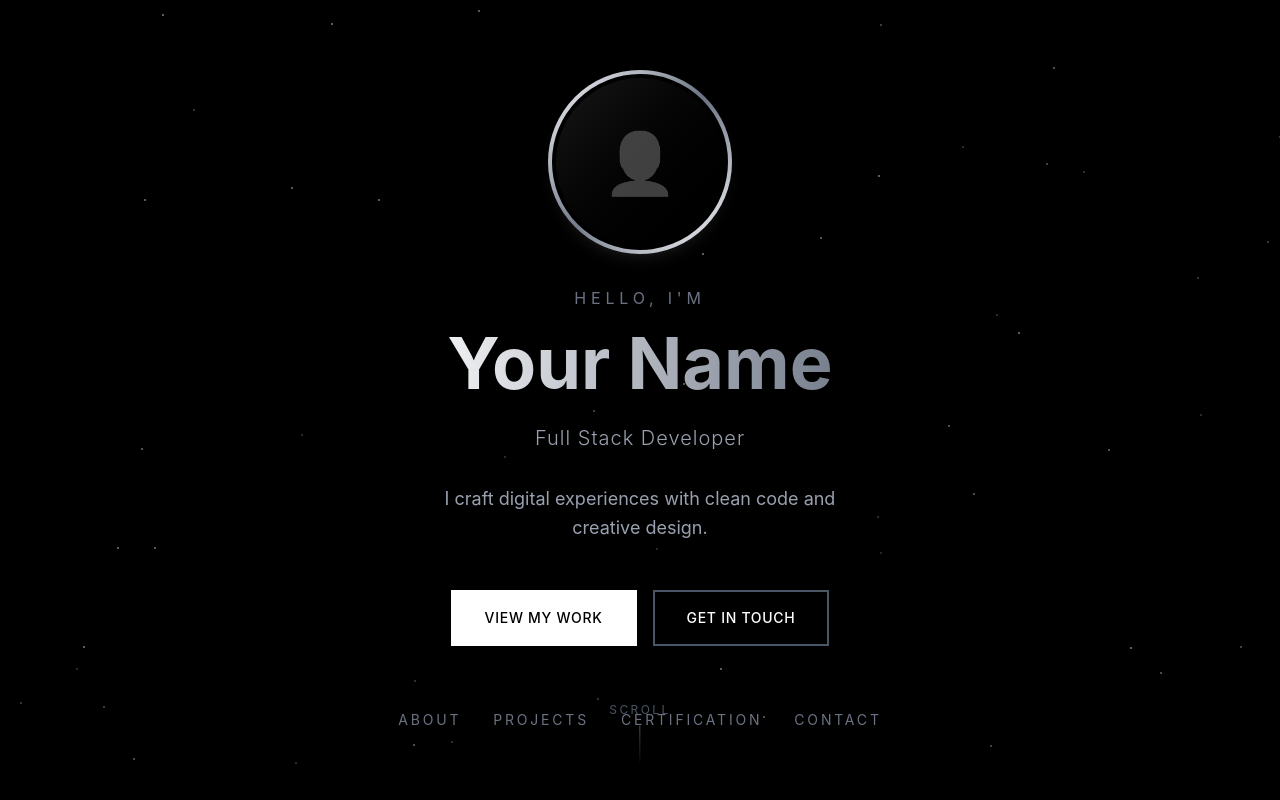
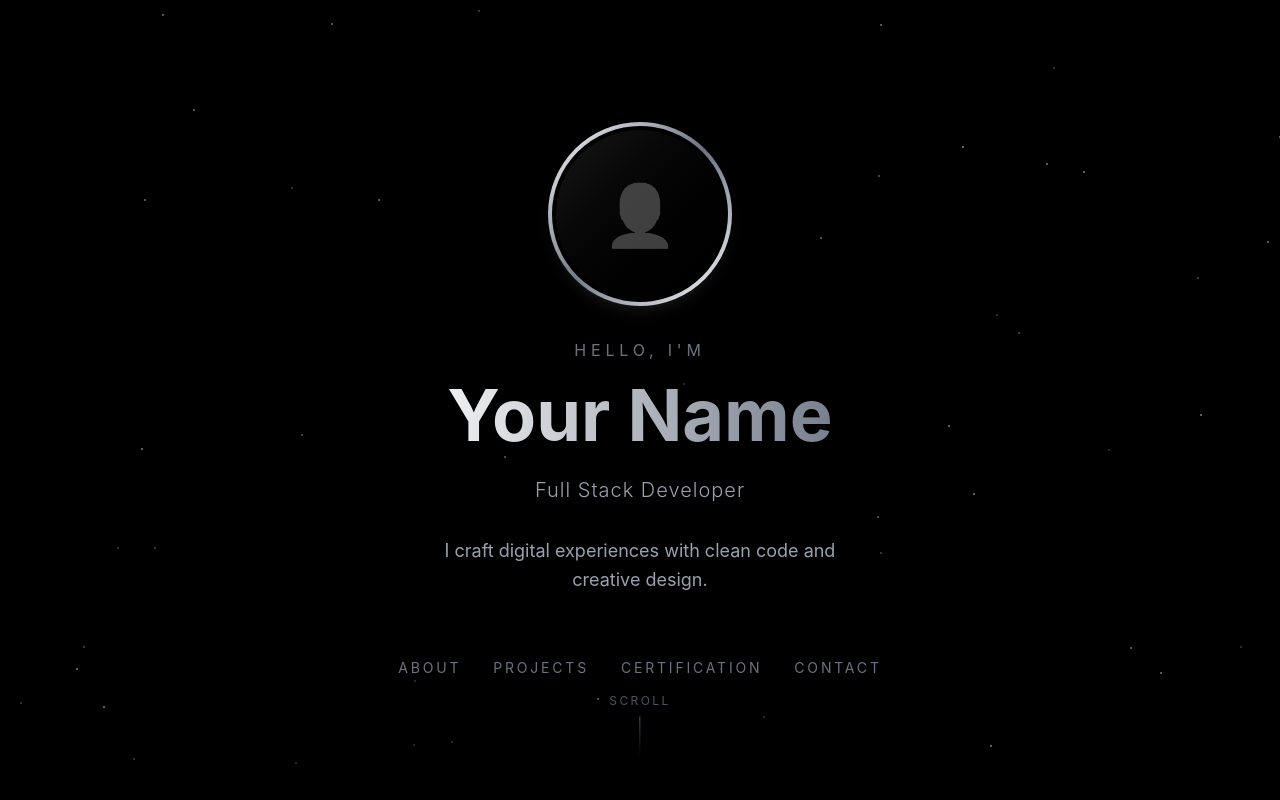
Before and after one commit to robertterquin/personal-portfolio, a React (Vite) app in the folder portfolio_v2/: page / in a window 1280 px wide. Shown: the top 800 px of the page. Built offline with nearby package versions, Linux system fonts and the light colour scheme.

Commit message:
refactor: simplify component structure and remove routing for direct section navigation

```diff
--- a/portfolio_v2/src/App.jsx
+++ b/portfolio_v2/src/App.jsx
@@ -1,4 +1,3 @@
-import { BrowserRouter as Router, Routes, Route } from 'react-router-dom';
 import Landing from './pages/Landing/Landing';
 import About from './pages/About/About';
 import Projects from './pages/Projects/Projects';
@@ -8,15 +7,13 @@ import './App.css';
 
 function App() {
   return (
-    <Router>
-      <Routes>
-        <Route path="/" element={<Landing />} />
-        <Route path="/about" element={<About />} />
-        <Route path="/projects" element={<Projects />} />
-        <Route path="/certification" element={<Certification />} />
-        <Route path="/contact" element={<Contact />} />
-      </Routes>
-    </Router>
+    <div className="scroll-smooth">
+      <Landing />
+      <About />
+      <Projects />
+      <Certification />
+      <Contact />
+    </div>
   );
 }
 
--- a/portfolio_v2/src/index.css
+++ b/portfolio_v2/src/index.css
@@ -1,15 +1,19 @@
 @import "tailwindcss";
 
 /* Global base styles */
+html {
+  scroll-behavior: smooth;
+}
+
 body {
-  @apply bg-black text-white min-h-screen;
+  @apply bg-black text-white;
   font-family: 'Inter', system-ui, -apple-system, BlinkMacSystemFont, 'Segoe UI', Roboto, sans-serif;
   -webkit-font-smoothing: antialiased;
   -moz-osx-font-smoothing: grayscale;
 }
 
 #root {
-  @apply min-h-screen;
+  @apply w-full;
 }
 
 /* Scrollbar Styling */
--- a/portfolio_v2/src/pages/About/About.jsx
+++ b/portfolio_v2/src/pages/About/About.jsx
@@ -1,14 +1,9 @@
-import { Link } from 'react-router-dom';
-
 const About = () => {
   return (
-    <div className="min-h-screen bg-black text-white p-8 md:p-16">
-      <Link to="/" className="inline-block mb-8 text-gray-500 text-sm uppercase tracking-wider hover:text-white transition-colors">
-        ← Back to Home
-      </Link>
+    <section id="about" className="min-h-screen bg-black text-white p-8 md:p-16 flex flex-col justify-center">
       <h1 className="text-4xl md:text-6xl font-bold mb-6">About Me</h1>
       <p className="text-gray-400 text-lg">This section is coming soon...</p>
-    </div>
+    </section>
   );
 };
 
--- a/portfolio_v2/src/pages/Certification/Certification.jsx
+++ b/portfolio_v2/src/pages/Certification/Certification.jsx
@@ -1,14 +1,9 @@
-import { Link } from 'react-router-dom';
-
 const Certification = () => {
   return (
-    <div className="min-h-screen bg-black text-white p-8 md:p-16">
-      <Link to="/" className="inline-block mb-8 text-gray-500 text-sm uppercase tracking-wider hover:text-white transition-colors">
-        ← Back to Home
-      </Link>
+    <section id="certification" className="min-h-screen bg-black text-white p-8 md:p-16 flex flex-col justify-center">
       <h1 className="text-4xl md:text-6xl font-bold mb-6">Certifications</h1>
       <p className="text-gray-400 text-lg">This section is coming soon...</p>
-    </div>
+    </section>
   );
 };
 
--- a/portfolio_v2/src/pages/Contact/Contact.jsx
+++ b/portfolio_v2/src/pages/Contact/Contact.jsx
@@ -1,14 +1,9 @@
-import { Link } from 'react-router-dom';
-
 const Contact = () => {
   return (
-    <div className="min-h-screen bg-black text-white p-8 md:p-16">
-      <Link to="/" className="inline-block mb-8 text-gray-500 text-sm uppercase tracking-wider hover:text-white transition-colors">
-        ← Back to Home
-      </Link>
+    <section id="contact" className="min-h-screen bg-black text-white p-8 md:p-16 flex flex-col justify-center">
       <h1 className="text-4xl md:text-6xl font-bold mb-6">Contact Me</h1>
       <p className="text-gray-400 text-lg">This section is coming soon...</p>
-    </div>
+    </section>
   );
 };
 
--- a/portfolio_v2/src/pages/Landing/Landing.jsx
+++ b/portfolio_v2/src/pages/Landing/Landing.jsx
@@ -1,8 +1,6 @@
-import { Link } from 'react-router-dom';
-
 const Landing = () => {
   return (
-    <div className="min-h-screen flex flex-col justify-center items-center bg-black text-white p-8 relative overflow-hidden">
+    <section id="home" className="min-h-screen flex flex-col justify-center items-center bg-black text-white p-8 relative overflow-hidden">
       {/* Background Particles */}
       <div className="absolute inset-0 pointer-events-none z-0">
         {[...Array(50)].map((_, i) => (
@@ -45,47 +43,31 @@ const Landing = () => {
         </div>
 
         {/* Description */}
-        <p className="text-gray-400 text-lg max-w-md mx-auto mb-12 leading-relaxed">
+        <p className="text-gray-400 text-lg max-w-md mx-auto mb-16 leading-relaxed">
           I craft digital experiences with clean code and creative design.
         </p>
-
-        {/* CTA Buttons */}
-        <div className="flex flex-col sm:flex-row gap-4 justify-center mb-16">
-          <Link
-            to="/projects"
-            className="px-8 py-4 bg-white text-black font-medium uppercase tracking-wider text-sm border-2 border-white hover:bg-transparent hover:text-white transition-all duration-300"
-          >
-            View My Work
-          </Link>
-          <Link
-            to="/contact"
-            className="px-8 py-4 bg-transparent text-white font-medium uppercase tracking-wider text-sm border-2 border-gray-600 hover:border-white hover:bg-white hover:text-black transition-all duration-300"
-          >
-            Get In Touch
-          </Link>
-        </div>
 
         {/* Navigation Links */}
         <nav className="flex flex-wrap gap-8 justify-center">
           {['About', 'Projects', 'Certification', 'Contact'].map((item) => (
-            <Link
+            <a
               key={item}
-              to={`/${item.toLowerCase()}`}
+              href={`#${item.toLowerCase()}`}
               className="text-gray-500 text-sm uppercase tracking-[0.2em] relative hover:text-white transition-colors duration-300 group"
             >
               {item}
               <span className="absolute bottom-0 left-0 w-0 h-px bg-white group-hover:w-full transition-all duration-300"></span>
-            </Link>
+            </a>
           ))}
         </nav>
       </div>
 
       {/* Scroll Indicator */}
-      <div className="absolute bottom-8 left-1/2 -translate-x-1/2 flex flex-col items-center gap-2 animate-bounce">
+      <a href="#about" className="absolute bottom-8 left-1/2 -translate-x-1/2 flex flex-col items-center gap-2 animate-bounce cursor-pointer">
         <span className="text-xs uppercase tracking-[0.2em] text-gray-600">Scroll</span>
         <div className="w-px h-10 bg-gradient-to-b from-gray-600 to-transparent"></div>
-      </div>
-    </div>
+      </a>
+    </section>
   );
 };
 
--- a/portfolio_v2/src/pages/Projects/Projects.jsx
+++ b/portfolio_v2/src/pages/Projects/Projects.jsx
@@ -1,14 +1,9 @@
-import { Link } from 'react-router-dom';
-
 const Projects = () => {
   return (
-    <div className="min-h-screen bg-black text-white p-8 md:p-16">
-      <Link to="/" className="inline-block mb-8 text-gray-500 text-sm uppercase tracking-wider hover:text-white transition-colors">
-        ← Back to Home
-      </Link>
+    <section id="projects" className="min-h-screen bg-black text-white p-8 md:p-16 flex flex-col justify-center">
       <h1 className="text-4xl md:text-6xl font-bold mb-6">Projects</h1>
       <p className="text-gray-400 text-lg">This section is coming soon...</p>
-    </div>
+    </section>
   );
 };
 
```
